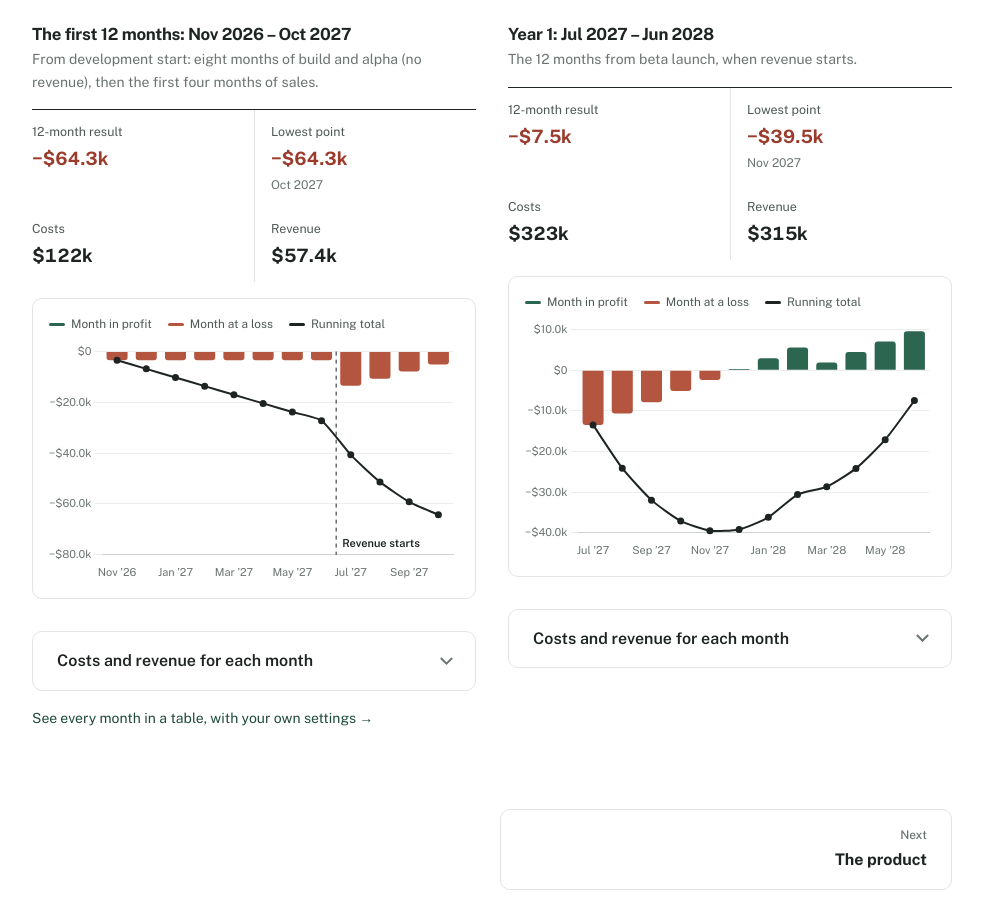
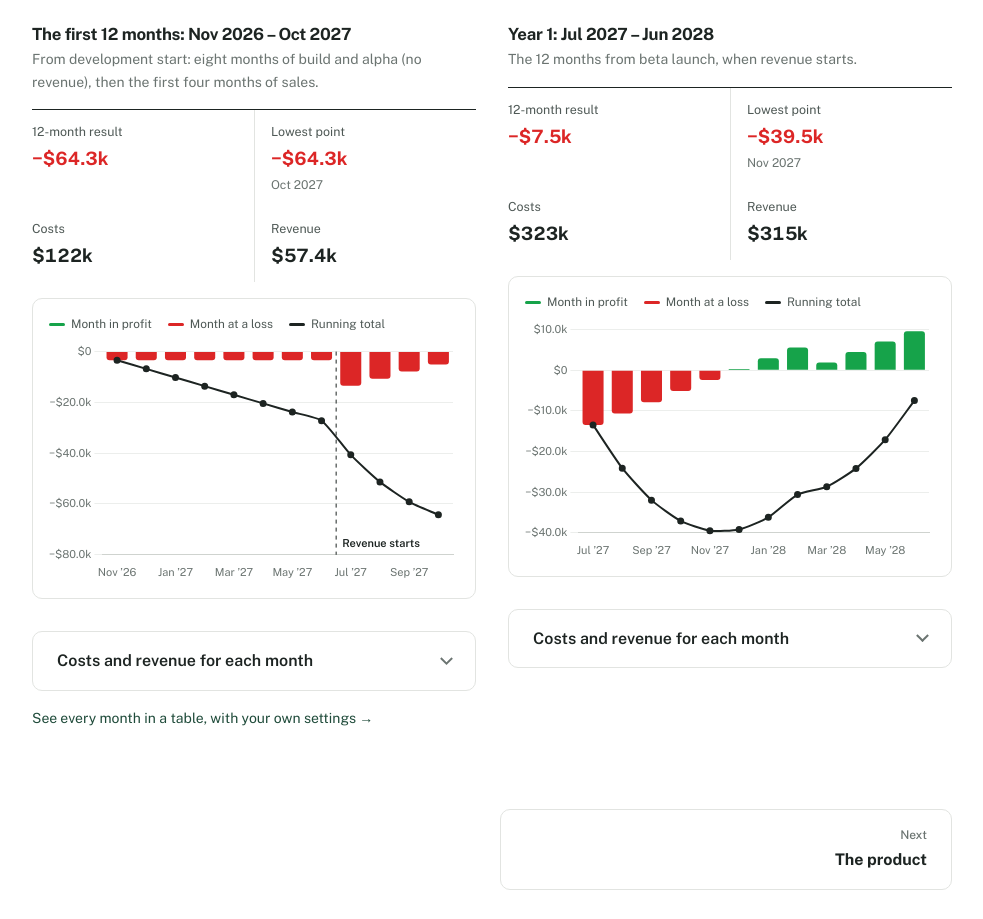
Before and after one commit to Onlywar10/seniorLivingResearch, a Next.js app: page / in a window 1280 px wide. Shown: the part 1100-2019 px from the top of the page, without its empty margins (264-1247 px from the left). Built offline with nearby package versions, Linux system fonts and the light colour scheme.

Commit message:
Use clearer green and red for profit and loss

```diff
--- a/app/globals.css
+++ b/app/globals.css
@@ -13,8 +13,8 @@
   --accent-ink: #1f4b3a;
   --accent-soft: #e3eee9;
   --accent-line: #b9d3c8;
-  --neg: #9b3b2b;
-  --pos: #2c6650;
+  --neg: #dc2626;
+  --pos: #15803d;
   --radius: 10px;
   --radius-sm: 6px;
   --nav-w: 232px;
@@ -471,7 +471,7 @@ footer { padding: var(--s6) clamp(20px, 5vw, 72px); font-size: .82rem; color: va
 .cash-pair > *, .cash-view, .cash-view > *, .projection, .projection > * { min-width: 0; }
 
 /* monthly tables: revenue in green; the summary version fits its column without scrolling */
-.cash-table td.rev { color: var(--accent); font-weight: 600; }
+.cash-table td.rev { color: var(--pos); font-weight: 600; }
 .cash-table-fit { border-top: 1px solid var(--line); }
 .cash-table.compact { width: 100%; table-layout: auto; font-size: .78rem; }
 .cash-table.compact th, .cash-table.compact td { padding: 7px 6px; }
--- a/components/plan/model.tsx
+++ b/components/plan/model.tsx
@@ -97,7 +97,7 @@ const barLabels: Plugin = {
     chart.getDatasetMeta(0).data.forEach((bar, i) => {
       const txt = m[i]; if (!txt) return;
       const other = chart.getDatasetMeta(1).data[i];
-      c.fillStyle = txt.startsWith("−") ? "#9b3b2b" : INK;
+      c.fillStyle = txt.startsWith("−") ? "#dc2626" : INK;
       c.fillText(txt, (bar.x + other.x) / 2, Math.min(bar.y, other.y) - 8);
     });
     c.restore();
--- a/components/plan/monthly.tsx
+++ b/components/plan/monthly.tsx
@@ -11,7 +11,8 @@ import { SectionHead, Tag } from "./ui";
 
 Chart.register(...registerables);
 
-const INK = "#1d2422", ACC = "#2c6650", NEG = "#b4553f", GRID = "#eceeec";
+// Profit and loss read as plainly green and red; the brand accent stays for everything else.
+const INK = "#1d2422", ACC = "#16a34a", NEG = "#dc2626", GRID = "#eceeec";
 
 type MarkedChart = Chart & { $mark?: { index: number; text: string } | null };
 
```
